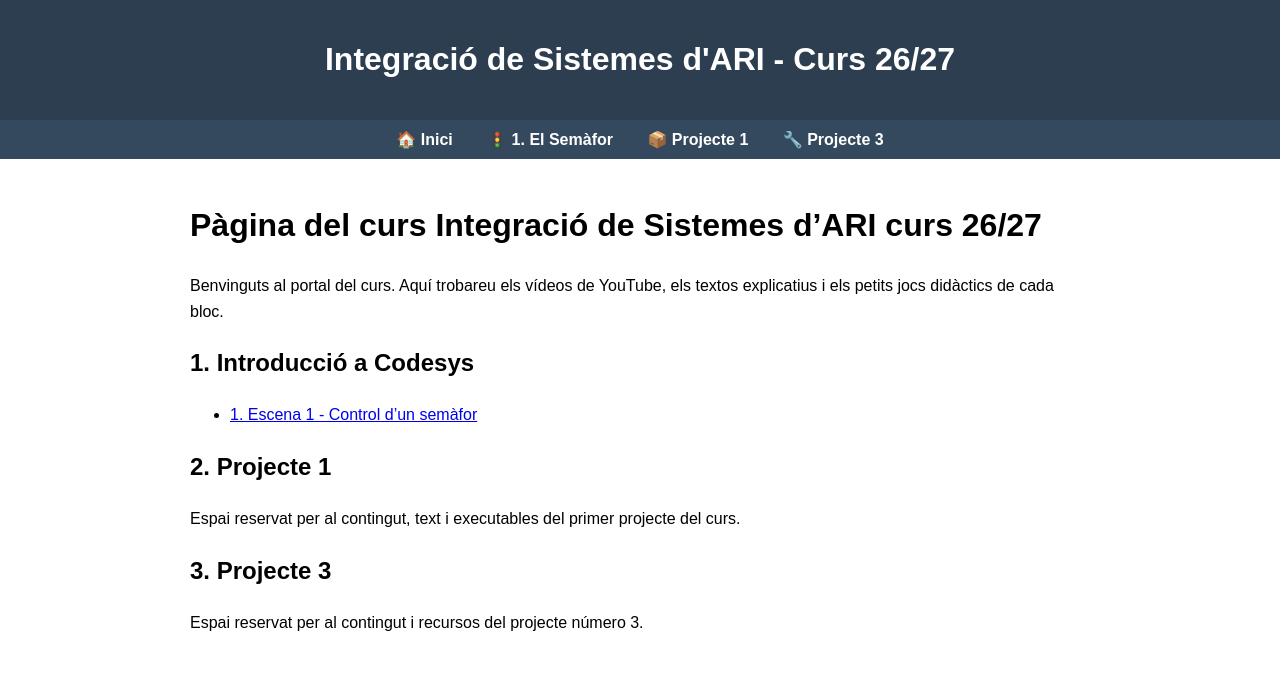
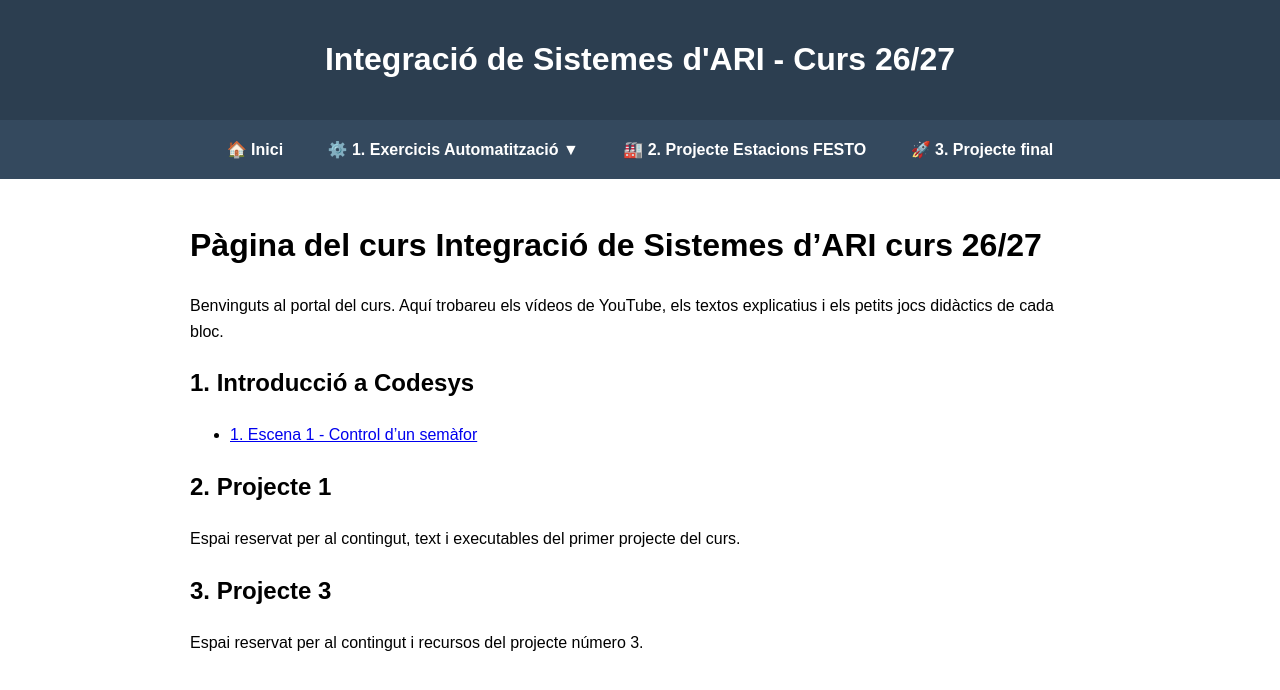
Before and after one commit to dropoAutomatics/integracio-ari, a Jekyll site: the page built from index.md, in a window 1280 px wide. Shown: the top 690 px of the page. Built offline with Jekyll 4.4.1, drawn with Linux system fonts in a browser that asks for light colours; our own code applies the rules of GitHub Pages for plain Markdown files.

Commit message:
Update default.html

```diff
--- a/_layouts/default.html
+++ b/_layouts/default.html
@@ -6,9 +6,43 @@
   <style>
     body { font-family: sans-serif; margin: 0; padding: 0; display: flex; flex-direction: column; min-height: 100vh; }
     header { background: #2c3e50; color: white; padding: 20px; text-align: center; }
+
+    /* Estils principals de la barra de navegació */
     nav { background: #34495e; padding: 10px; text-align: center; }
-    nav a { color: white; margin: 0 15px; text-decoration: none; font-weight: bold; }
-    nav a:hover { text-decoration: underline; }
+    nav a { color: white; margin: 0 10px; text-decoration: none; font-weight: bold; display: inline-block; padding: 10px; }
+    nav a:hover { background-color: #2c3e50; border-radius: 5px; }
+
+    /* Estils per fer funcionar el menú desplegable */
+    .dropdown { display: inline-block; position: relative; }
+    .dropdown-content {
+        display: none;
+        position: absolute;
+        background-color: #2c3e50;
+        min-width: 220px;
+        box-shadow: 0px 8px 16px 0px rgba(0,0,0,0.3);
+        z-index: 1;
+        border-radius: 5px;
+        top: 100%;
+        left: 50%;
+        transform: translateX(-50%);
+    }
+
+    /* Estils dels enllaços de dins del desplegable (un sota l'altre) */
+    .dropdown-content a {
+        color: white;
+        padding: 12px 16px;
+        text-decoration: none;
+        display: block;
+        margin: 0;
+        text-align: left;
+        border-bottom: 1px solid #34495e;
+    }
+    .dropdown-content a:last-child { border-bottom: none; }
+    .dropdown-content a:hover { background-color: #1a252f; }
+
+    /* Mostrar la llista en passar el ratolí per sobre */
+    .dropdown:hover .dropdown-content { display: block; }
+
     main { flex: 1; max-width: 900px; margin: 20px auto; padding: 0 20px; line-height: 1.6; }
   </style>
 </head>
@@ -20,9 +54,25 @@
 
   <nav>
     <a href="index.html">🏠 Inici</a>
-    <a href="semafor.html">🚦 1. El Semàfor</a>
-    <a href="projecte1.html">📦 Projecte 1</a>
-    <a href="projecte3.html">🔧 Projecte 3</a>
+
+    <!-- Inici del bloc desplegable -->
+    <div class="dropdown">
+      <a href="#" style="cursor: default;">⚙️ 1. Exercicis Automatització ▼</a>
+      <div class="dropdown-content">
+        <a href="semafor.html">1.1 Semàfor</a>
+        <a href="cinta.html">1.2 Cinta</a>
+        <a href="classificador.html">1.3 Classificador</a>
+        <a href="bascula.html">1.4 Bàscula</a>
+        <a href="contrasenya.html">1.5 Contrasenya</a>
+        <a href="sensor-color.html">1.6 Sensor color</a>
+        <a href="paquet-llimes.html">1.7 Paquet llimes</a>
+        <a href="classificador-fruita.html">1.8 Classificador fruita</a>
+      </div>
+    </div>
+    <!-- Fi del bloc desplegable -->
+
+    <a href="festo.html">🏭 2. Projecte Estacions FESTO</a>
+    <a href="projecte-final.html">🚀 3. Projecte final</a>
   </nav>
 
   <main>
```
